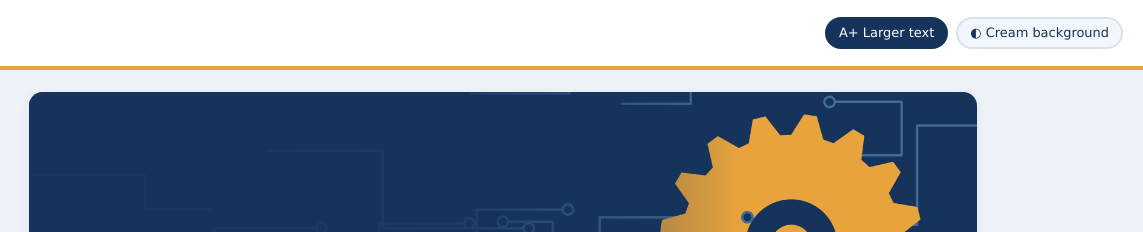
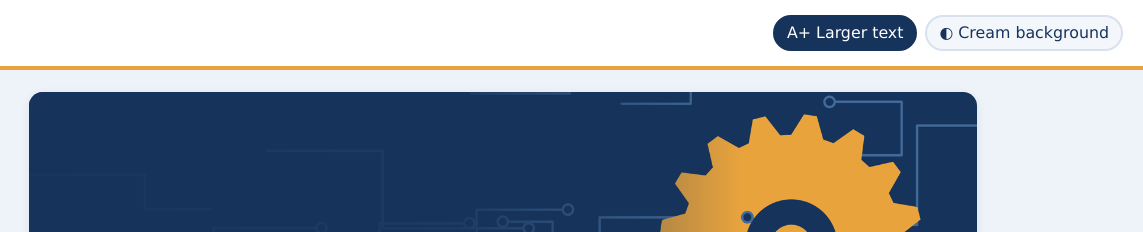
Before and after one commit to oogiemudia/progress_assessment, a plain HTML site: page index.html in a window 1280 px wide. Both pictures are taken after a click on the button "A+ Larger text". Shown: the top 232 px of the page, 137-1280 px from the left. Drawn offline with Linux system fonts and the light colour scheme.

Commit message:
Fix larger text button
Co-Authored-By: Claude Opus 5.5 <noreply@anthropic.com>
Claude-Session: https://claude.ai/code/session_014JjyX6q79A8MyU4GizXyq8

```diff
--- a/css/style.css
+++ b/css/style.css
@@ -4,7 +4,7 @@
   --fs: 18px; --radius: 14px;
 }
 body.cream { --bg: #f7f1e1; --card: #fffaf0; --soft: #fbf5e6; }
-body.big { --fs: 21px; }
+html.big, body.big { --fs: 22px; }
 * { box-sizing: border-box; }
 html { font-size: var(--fs); }
 body { margin: 0; background: var(--bg); color: var(--ink); font-family: Verdana, "DejaVu Sans", Arial, sans-serif; line-height: 1.55; }
--- a/js/app.js
+++ b/js/app.js
@@ -22,7 +22,7 @@
 
   /* accessibility toggles */
   function applyA11y() {
-    document.body.classList.toggle("big", !!S.a11y.big); document.body.classList.toggle("cream", !!S.a11y.cream);
+    document.body.classList.toggle("big", !!S.a11y.big); document.documentElement.classList.toggle("big", !!S.a11y.big); document.body.classList.toggle("cream", !!S.a11y.cream);
     document.getElementById("btnText").setAttribute("aria-pressed", !!S.a11y.big);
     document.getElementById("btnCream").setAttribute("aria-pressed", !!S.a11y.cream);
   }
```
